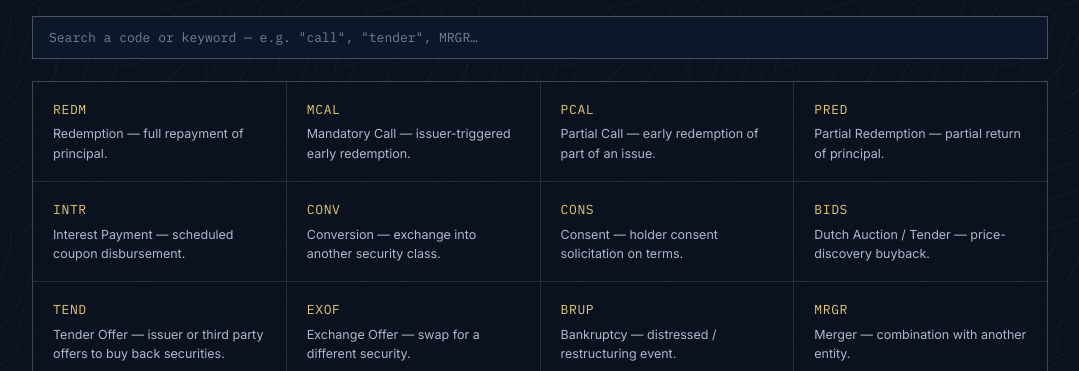
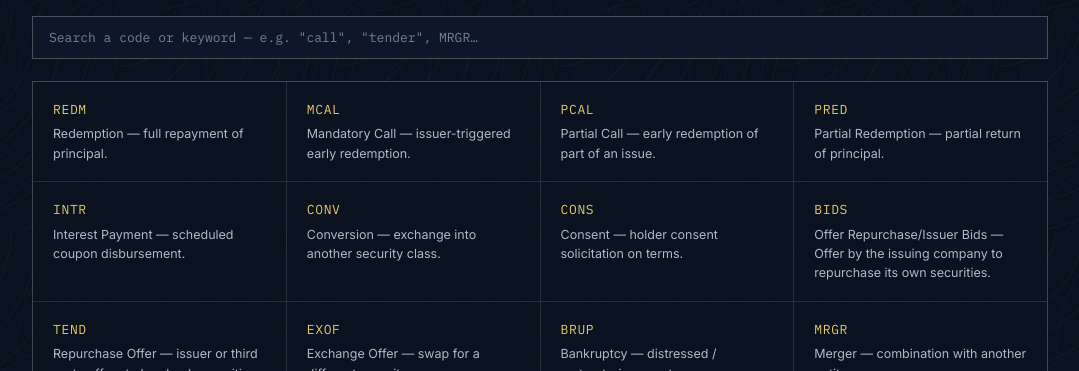
Before and after one commit to monishkannank/monishkannank.github.io, a plain HTML site: page extras.html in a window 1280 px wide. Shown: the part 429-800 px from the top of the page, without its empty margins (100-1179 px from the left). Drawn offline with Linux system fonts and the light colour scheme.

Commit message:
Update extras.html

```diff
--- a/extras.html
+++ b/extras.html
@@ -62,8 +62,8 @@
         <div class="gloss-cell"><div class="gloss-code">INTR</div><div class="gloss-def">Interest Payment — scheduled coupon disbursement.</div></div>
         <div class="gloss-cell"><div class="gloss-code">CONV</div><div class="gloss-def">Conversion — exchange into another security class.</div></div>
         <div class="gloss-cell"><div class="gloss-code">CONS</div><div class="gloss-def">Consent — holder consent solicitation on terms.</div></div>
-        <div class="gloss-cell"><div class="gloss-code">BIDS</div><div class="gloss-def">Dutch Auction / Tender — price-discovery buyback.</div></div>
-        <div class="gloss-cell"><div class="gloss-code">TEND</div><div class="gloss-def">Tender Offer — issuer or third party offers to buy back securities.</div></div>
+        <div class="gloss-cell"><div class="gloss-code">BIDS</div><div class="gloss-def">Offer Repurchase/Issuer Bids — Offer by the issuing company to repurchase its own securities.</div></div>
+        <div class="gloss-cell"><div class="gloss-code">TEND</div><div class="gloss-def">Repurchase Offer — issuer or third party offers to buy back securities.</div></div>
         <div class="gloss-cell"><div class="gloss-code">EXOF</div><div class="gloss-def">Exchange Offer — swap for a different security.</div></div>
         <div class="gloss-cell"><div class="gloss-code">BRUP</div><div class="gloss-def">Bankruptcy — distressed / restructuring event.</div></div>
         <div class="gloss-cell"><div class="gloss-code">MRGR</div><div class="gloss-def">Merger — combination with another entity.</div></div>
```
